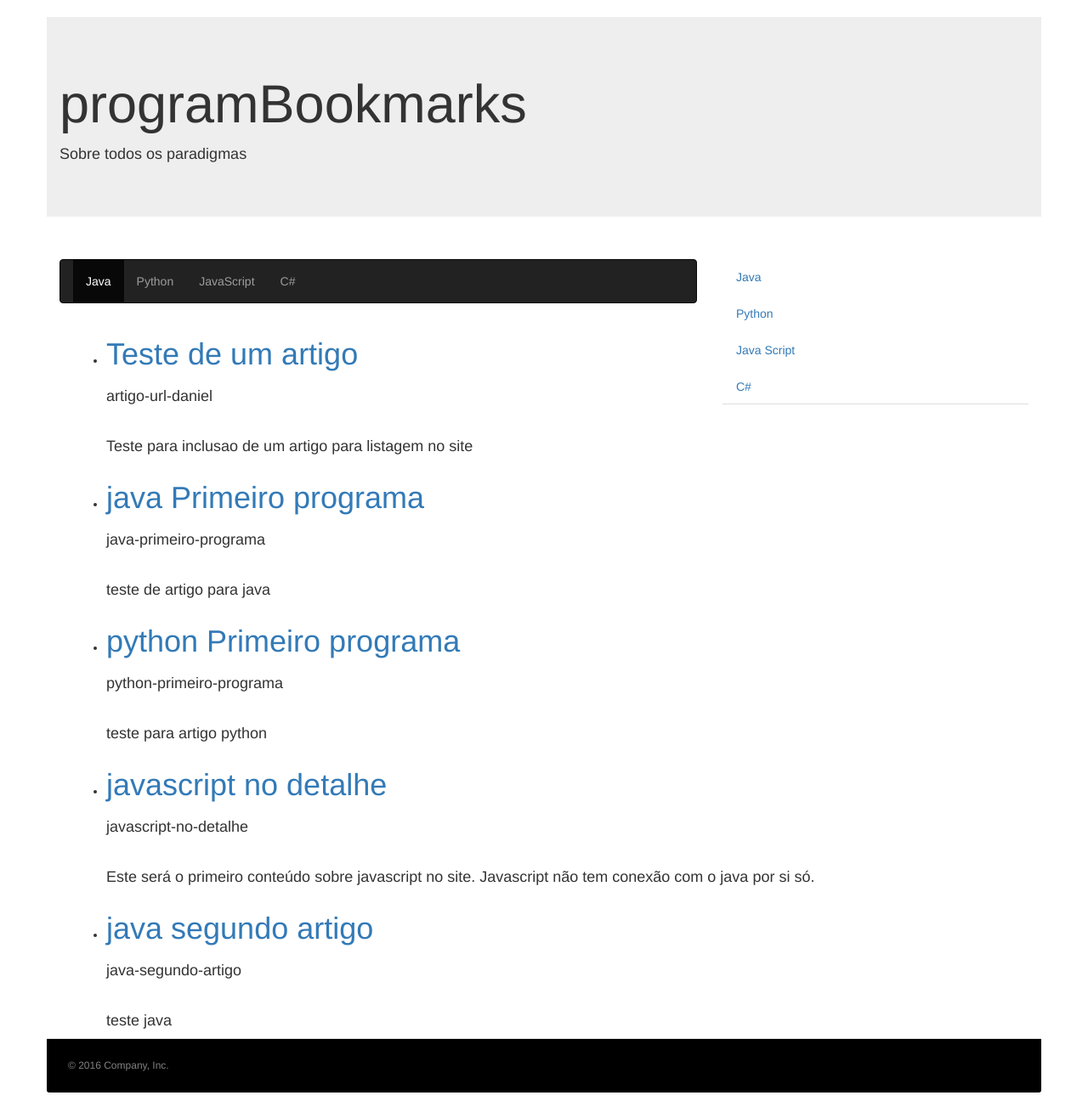
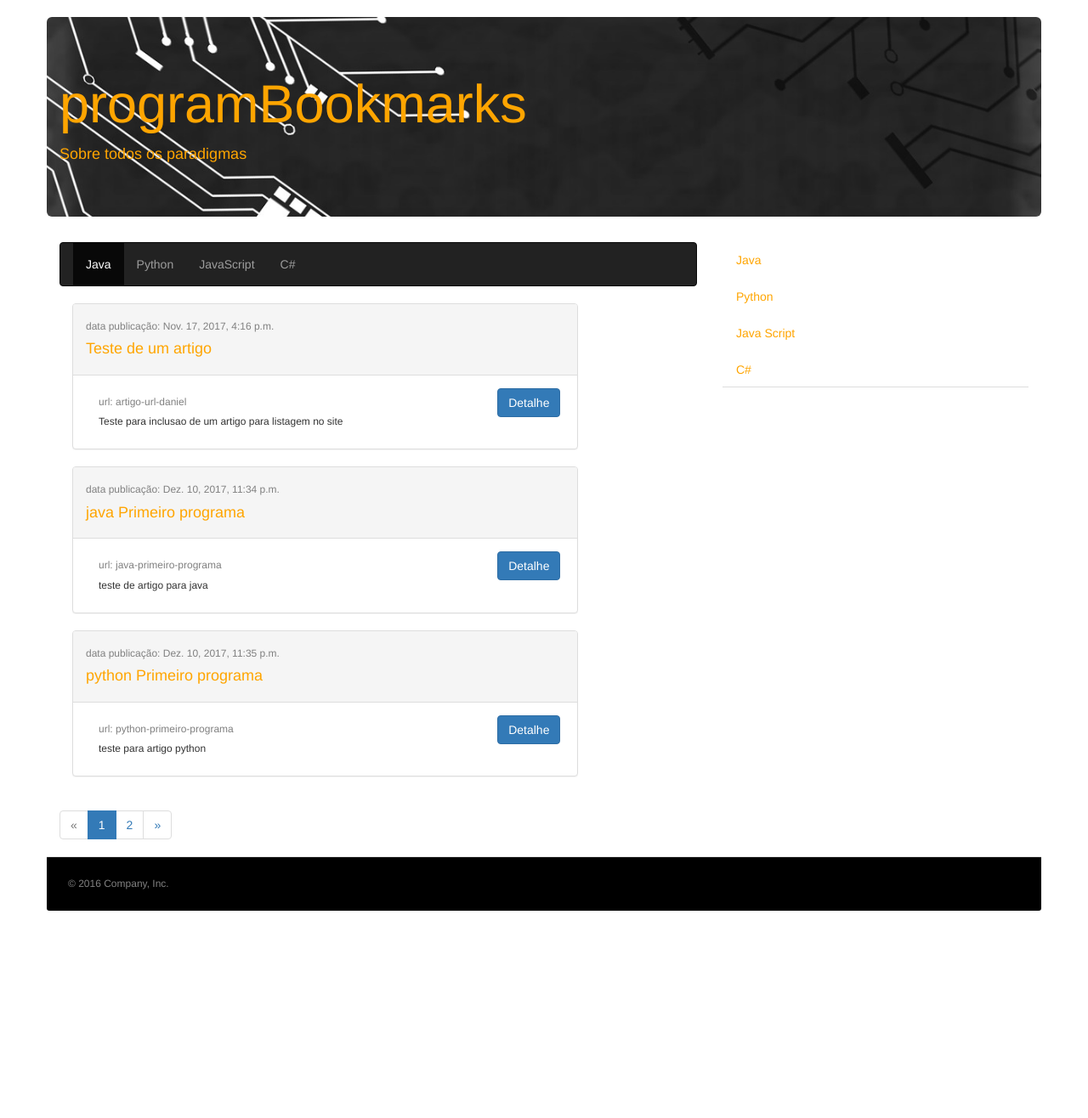
Before and after one commit to dte005/programBlog, a Django app: page /posts/ in a window 1280 px wide. Shown: the part 52-1368 px from the top of the page at 85% size. After the commit the page ends 1124 px from the top, so only its background shows below. Run offline with Django 3.2, Linux system fonts and the light colour scheme; a user stored in the database is signed in; data comes from the database, SQL or seed files in the repository; some libraries are stand-ins or nearby versions.

Commit message:
front-end do site

```diff
--- a/artigos/templates/index.html
+++ b/artigos/templates/index.html
@@ -51,21 +51,31 @@
   </div>
   <!--termina o menu-->
   <!--Aqui tera o corpo cetral do projeto-->
-  <div class="container jumbotron" >
-    <h1>programBookmarks</h1>
-    <p><h4>Sobre todos os paradigmas</h4></p>
-    <!--<img class="imagem" src="{%static "/img/"%}"/>-->
+  <div class="container jumbotron img-rounded" style="background-image: url({%static "/img/circuito.jpg"%}); background-size: cover;">
+    <div class="row">
+      <div class="col-md-6">
+        <h1 style="color:orange;">programBookmarks</h1>
+        <p><h4 style="color:orange;">Sobre todos os paradigmas</h4></p>
+      </div>
+      <div class="jumbtron col-md-6">
+        <!--<img class="imagem" src="{%static "/img/principal.jpg"%}"/>-->
+      </div>
+    </div>
+    <!--{%static "/img/"%}-->
   </div>
   {%block centro%}
   <div class="container">
     <div class="row">
-      <article class="container">
-        <h3>Objetivo</h3>
-        <p>Ser uma composição técnica para todos os amantes de paradigmas de programação</p>
-        <p>Este site contem informações postadas a respeito de muitas tecnologias disponíveis no mercado e também matérias que com conteúdo sobre sistemas operacionais, principalmente voltado para linux MINT</p>
-        <p>Espero que gostem!!</p>
-      </article>
-
+      <div class="container lead">
+        <div class="row">
+        <article class="lead">
+          <h3>Objetivo</h3>
+          <p>Ser uma composição técnica para todos os amantes de paradigmas de programação</p>
+          <p>Este site contem informações postadas a respeito de muitas tecnologias disponíveis no mercado e também matérias que com conteúdo sobre sistemas operacionais, principalmente voltado para linux MINT</p>
+          <p>Espero que gostem!!</p>
+        </article>
+        </div>
+      </div>
       <!--resultadoda pesquisa-->
       {%if artigo is not empty%}
 
--- a/artigos/templates/posts.html
+++ b/artigos/templates/posts.html
@@ -3,17 +3,13 @@
 {%endblock%}
 
 {%block centro%}
-<br/>
+
 <div class="container">
 <div class="row">
-  <div class="col-sm-8">
+  <div class="col-md-8">
     <nav class="navbar navbar-inverse">
       <div class="collapse navbar-collapse">
         <ul class="nav navbar-nav">
-            <!--<li class="active"><a href="/posts/java">Java<span class="sr-only">(current)</span></a></li>
-            <li><a href="/posts/python">Python</a></li>
-            <li><a href="/posts/javascript">JavaScript</a></li>
-            <li><a href="/posts/sharp">C#</a></li>-->
             <li class="active"><a href="/posts/java">Java<span class="sr-only">(current)</span></a></li>
             <li><a href="/posts/python">Python</a></li>
             <li><a href="/posts/javascript">JavaScript</a></li>
@@ -21,18 +17,31 @@
           </ul>
       </div>
     </nav>
+
     {%for artigo in artigos%}
-    <div class="container">
-      <article>
-        <ul>
+
+      <article class="col-md-10">
+        <!--<ul>
           <li><h1><a href="/{{artigo.id}}">{{artigo.titulo|safe}}</a><h1>
-          <h4>{{artigo.url}}<h4>
+          <h4>{{artigo.url}}</h4>
             <br/>
           <h4>{{artigo.conteudo|safe}}</h4>
           </li>
-        </ul>
+        </ul>-->
+            <div class="panel panel-default">
+              <div class="panel-heading">
+                <h6 style="color:grey;">data publicação: {{artigo.pub_date}}</h6>
+                <h4><a style="color:orange;" href="/{{artigo.id}}">{{artigo.titulo|safe}}</a></h4></div>
+              <div class="panel-body">
+                  <div class="col-md-10">
+                  <h6 style="color:grey;">url: {{artigo.url}}</h6>
+                  <h6>{{artigo.conteudo}}</h6></div>
+                  <div class="col-md-2">
+                    <a href="/{{artigo.id}}"><button type="button" class="btn btn-primary">Detalhe</button></a>
+                  </div>
+              </div>
       </article>
-  </div>
+
     {% empty %}
       <li>No articles yet.</li>
     {% endfor %}
@@ -61,12 +70,12 @@
 
   </div>
   <!--coluna lateral -->
-  <div class="col-sm-4">
-    <ul class="nav nav-tabs nav-stacked">
-      <li><a href="/posts/java">Java</a></li>
-      <li><a href="/posts/python">Python</a></li>
-      <li><a href="/posts/javascript">Java Script</a></li>
-      <li><a href="/posts/sharp">C#</a></li>
+  <div class="col-md-4">
+    <ul class="nav nav-tabs nav-stacked ">
+      <li><a style="color:orange;" href="/posts/java">Java</a></li>
+      <li><a style="color:orange;" href="/posts/python">Python</a></li>
+      <li><a style="color:orange;" href="/posts/javascript">Java Script</a></li>
+      <li><a style="color:orange;" href="/posts/sharp">C#</a></li>
     </ul>
   </div>
 </div>
--- a/artigos/views.py
+++ b/artigos/views.py
@@ -60,24 +60,16 @@ class Principal(TemplateView):
 
 #exemplo de class based view
 #retirado de listview para que possamos passar o usuario
-class Posts(LoginRequiredMixin, TemplateView):
+class Posts(LoginRequiredMixin, ListView):
     template_name='posts.html'
-    model = Artigo
-    #context_object_name = 'artigos'
+    context_object_name = 'artigos'
+    paginate_by = 3
 
-    #@method_decorator(login_required)
-    def get(self, request, *args, **kwargs):
-        artigo = Artigo.objects.all()
-        return render(request, self.template_name, {'artigos':artigo})
-
-    #metodo usuado para listView
-    #def get_context_data(self, **kwargs):
-    #    context = super(Posts, self).get_context_data(**kwargs)
-    #    return context
+    def get_queryset(self):
+        return Artigo.objects.all()
 
 class MenuFiltroPosts(LoginRequiredMixin, ListView):
     template_name='posts.html'
-    #model = Artigo
     context_object_name = 'artigos'
     paginate_by = 2
 
@@ -91,7 +83,6 @@ class MenuFiltroPosts(LoginRequiredMixin, ListView):
 
     def get_queryset(self):
         slug = self.kwargs['slug']
-        print("slug", slug)
         return Artigo.objects.filter(titulo__contains=slug)
 
 
@@ -124,38 +115,6 @@ class ArtigoDetalhes(LoginRequiredMixin, TemplateView):
     def get(self, request, *args, **kwargs):
         consulta = Artigo.objects.get(id = kwargs['pk'])
         return render(request, self.template_name, {'artigo':consulta})
-
-# class Login(TemplateView):
-#     template_name = "login.html"
-#     form_class = Formlogin
-#
-#     def get(self, request, *args, **kwargs):
-#         #if request.user.is_authenticate:
-#
-#         return render(request, self.template_name, {'form':self.form_class})
-#
-#     def post(self, request, *args, **kwargs):
-#         form = self.form_class(request.POST)
-#         flag_nao_autorizado = False
-#         estado = "vazio"
-#
-#         if form.is_valid():
-#             usuario = form.cleaned_data['usuario']
-#             senha = form.cleaned_data['senha']
-#             user = authenticate(username=usuario, password=senha)
-#             if user is not None:
-#                 if user.is_active:
-#                     if user.is_staff:
-#                         login(request, user)
-#                         return redirect('http://127.0.0.1:8000/')
-#                     else:
-#                         flag_nao_autorizado = True
-#                 else:
-#                     flag_nao_autorizado = True
-#             else:
-#                 flag_nao_autorizado = True
-#
-#         return render(request, self.template_name, {'form':self.form_class, 'nao_permitido':flag_nao_autorizado})
 
 class Login(FormView):
     template_name = "login.html"
--- a/programBlog/urls.py
+++ b/programBlog/urls.py
@@ -16,7 +16,6 @@ urlpatterns = [
     url(r'^logout/$', Logout.as_view(), name='logout'),
     url(r'^cadastro/$', Cadastro.as_view(), name='cadastro'),
     url(r'^posts/(?P<slug>[-\w]+)/$', MenuFiltroPosts.as_view(), name='filtroposts'),
-    #url(r'^posts/filter/$', MenuFiltroPosts.as_view(), name='filtroposts'),
     #url(r'^(?P<url>[-\w]+)/$', ArtigoDetalhes.as_view(), name='detalhes'),
     url(r'^(?P<pk>\d)', ArtigoDetalhes.as_view(), name='detalhes'),
 ] + static(settings.STATIC_URL, document_root=settings.STATIC_ROOT)
```
Also changed, not shown: artigos/templates/cadastro.html (+8 -1 lines), artigos/templates/contato.html (+13 -2 lines), artigos/templates/detail.html (+10 -7 lines), programBlog/static/img/circuito.jpg (added), 1 other file.
